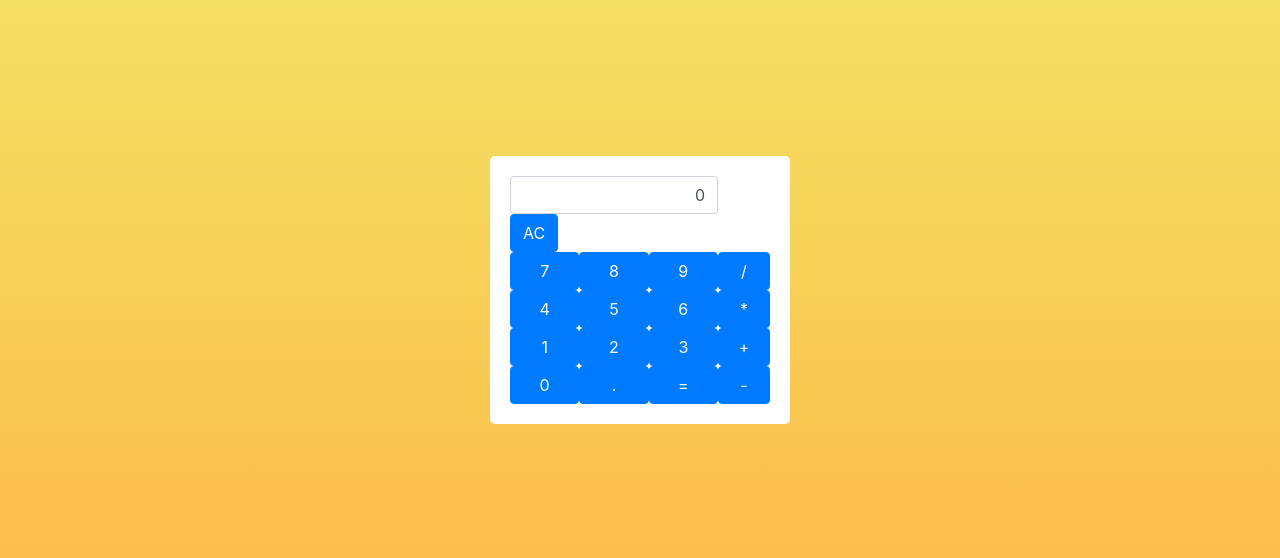
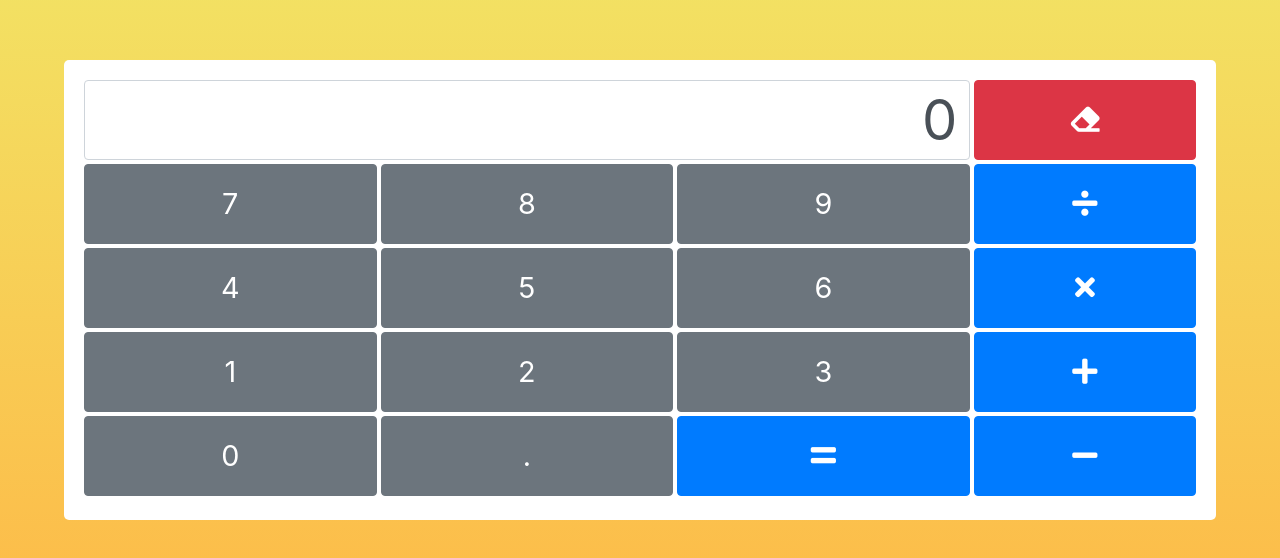
Before and after one commit to kotahashihama/vuejs-calculator, a plain HTML site: page index.html in a window 1280 px wide. Shown: the part 110-668 px from the top of the page. Drawn offline with nearby package versions, Linux system fonts and the light colour scheme.

Commit message:
Improve appearance

```diff
--- a/index.html
+++ b/index.html
@@ -3,99 +3,52 @@
 
 <head>
   <meta charset="UTF-8">
+  <meta name="viewport" content="width=device-width,initial-scale=1">
   <title>Vue.js de 電卓</title>
+
   <link rel="stylesheet" href="https://stackpath.bootstrapcdn.com/bootstrap/4.3.1/css/bootstrap.min.css"
     integrity="sha384-ggOyR0iXCbMQv3Xipma34MD+dH/1fQ784/j6cY/iJTQUOhcWr7x9JvoRxT2MZw1T" crossorigin="anonymous">
-
-  <style>
-    body {
-      display: flex;
-      flex-direction: column;
-      justify-content: center;
-      align-items: center;
-      width: 100%;
-      height: 100vh;
-      background: rgba(241, 231, 103, 1);
-      background: -moz-linear-gradient(top, rgba(241, 231, 103, 1) 0%, rgba(254, 182, 69, 1) 100%);
-      background: -webkit-gradient(left top, left bottom, color-stop(0%, rgba(241, 231, 103, 1)), color-stop(100%, rgba(254, 182, 69, 1)));
-      background: -webkit-linear-gradient(top, rgba(241, 231, 103, 1) 0%, rgba(254, 182, 69, 1) 100%);
-      background: -o-linear-gradient(top, rgba(241, 231, 103, 1) 0%, rgba(254, 182, 69, 1) 100%);
-      background: -ms-linear-gradient(top, rgba(241, 231, 103, 1) 0%, rgba(254, 182, 69, 1) 100%);
-      background: linear-gradient(to bottom, rgba(241, 231, 103, 1) 0%, rgba(254, 182, 69, 1) 100%);
-      filter: progid:DXImageTransform.Microsoft.gradient(startColorstr='#f1e767', endColorstr='#feb645', GradientType=0);
-    }
-
-    #cal {
-      padding: 20px;
-      border-radius: 5px;
-      background: #fff;
-      width: 100%;
-      max-width: 300px;
-    }
-
-    .form-view input {
-      display: inline-block;
-      width: 80%;
-    }
-
-    .number-btns {
-      width: 80%;
-    }
-
-    .operator-btns {
-      width: 20%;
-    }
-
-    .buttons {
-      display: flex;
-    }
-
-    .buttons .btn {
-      width: calc(100%/3);
-    }
-
-    .operator-btns .btn {
-      width: 100%;
-    }
-  </style>
+  <link rel="stylesheet" href="https://use.fontawesome.com/releases/v5.8.1/css/all.css"
+    integrity="sha384-50oBUHEmvpQ+1lW4y57PTFmhCaXp0ML5d60M1M7uH2+nqUivzIebhndOJK28anvf" crossorigin="anonymous">
+  <link rel="stylesheet" href="style.css">
 </head>
 
 <body>
   <div id="cal">
-    <div class="form-view">
+    <div class="monitor">
       <input class="form-control" type="text" v-model.trim="value" v-on:blur="validate" style="text-align: right">
-      <button class="btn btn-primary" v-on:click="initialize">AC</button>
+      <button class="btn btn-danger" v-on:click="initialize"><i class="fas fa-eraser"></i></button>
     </div>
 
     <div style="display: flex">
       <div class="number-btns">
         <div class="buttons">
-          <button class="btn btn-primary" v-on:click="addValue(7)">7</button>
-          <button class="btn btn-primary" v-on:click="addValue(8)">8</button>
-          <button class="btn btn-primary" v-on:click="addValue(9)">9</button>
+          <button class="btn btn-secondary" v-on:click="addValue(7)">7</button>
+          <button class="btn btn-secondary" v-on:click="addValue(8)">8</button>
+          <button class="btn btn-secondary" v-on:click="addValue(9)">9</button>
         </div>
         <div class="buttons">
-          <button class="btn btn-primary" v-on:click="addValue(4)">4</button>
-          <button class="btn btn-primary" v-on:click="addValue(5)">5</button>
-          <button class="btn btn-primary" v-on:click="addValue(6)">6</button>
+          <button class="btn btn-secondary" v-on:click="addValue(4)">4</button>
+          <button class="btn btn-secondary" v-on:click="addValue(5)">5</button>
+          <button class="btn btn-secondary" v-on:click="addValue(6)">6</button>
         </div>
         <div class="buttons">
-          <button class="btn btn-primary" v-on:click="addValue(1)">1</button>
-          <button class="btn btn-primary" v-on:click="addValue(2)">2</button>
-          <button class="btn btn-primary" v-on:click="addValue(3)">3</button>
+          <button class="btn btn-secondary" v-on:click="addValue(1)">1</button>
+          <button class="btn btn-secondary" v-on:click="addValue(2)">2</button>
+          <button class="btn btn-secondary" v-on:click="addValue(3)">3</button>
         </div>
         <div class="buttons">
-          <button class="btn btn-primary" v-on:click="addValue(0)">0</button>
-          <button class="btn btn-primary" v-on:click="addValue('.')">.</button>
-          <button class="btn btn-primary" v-on:click="execute">=</button>
+          <button class="btn btn-secondary" v-on:click="addValue(0)">0</button>
+          <button class="btn btn-secondary" v-on:click="addValue('.')">.</button>
+          <button class="btn btn-primary" v-on:click="execute"><i class="fas fa-equals"></i></button>
         </div>
       </div>
 
       <div class="operator-btns">
-        <button class="btn btn-primary" v-on:click="addValue('/')">/</button>
-        <button class="btn btn-primary" v-on:click="addValue('*')">*</button>
-        <button class="btn btn-primary" v-on:click="addValue('+')">+</button>
-        <button class="btn btn-primary" v-on:click="addValue('-')">-</button>
+        <button class="btn btn-primary" v-on:click="addValue('/')"><i class="fas fa-divide"></i></button>
+        <button class="btn btn-primary" v-on:click="addValue('*')"><i class="fas fa-times"></i></button>
+        <button class="btn btn-primary" v-on:click="addValue('+')"><i class="fas fa-plus"></i></button>
+        <button class="btn btn-primary" v-on:click="addValue('-')"><i class="fas fa-minus"></i></button>
       </div>
     </div>
 
--- /dev/null
+++ b/style.scss
@@ -0,0 +1,74 @@
+html {
+  height: 100%;
+}
+
+body {
+  display: flex;
+  flex-direction: column;
+  justify-content: center;
+  align-items: center;
+  height: 100%;
+  background: rgba(241, 231, 103, 1);
+  background: -moz-linear-gradient(top, rgba(241, 231, 103, 1) 0%, rgba(254, 182, 69, 1) 100%);
+  background: -webkit-gradient(left top, left bottom, color-stop(0%, rgba(241, 231, 103, 1)), color-stop(100%, rgba(254, 182, 69, 1)));
+  background: -webkit-linear-gradient(top, rgba(241, 231, 103, 1) 0%, rgba(254, 182, 69, 1) 100%);
+  background: -o-linear-gradient(top, rgba(241, 231, 103, 1) 0%, rgba(254, 182, 69, 1) 100%);
+  background: -ms-linear-gradient(top, rgba(241, 231, 103, 1) 0%, rgba(254, 182, 69, 1) 100%);
+  background: linear-gradient(to bottom, rgba(241, 231, 103, 1) 0%, rgba(254, 182, 69, 1) 100%);
+  filter: progid:DXImageTransform.Microsoft.gradient(startColorstr='#f1e767', endColorstr='#feb645', GradientType=0);
+}
+
+#cal {
+  padding: 20px;
+  border-radius: 5px;
+  background: #fff;
+  width: 90%;
+}
+
+.monitor {
+  display: flex;
+  margin-bottom: .5vh;
+
+  input {
+    display: block;
+    margin-right: .5vh;
+    width: 80%;
+    height: 10vh;
+    font-size: 7vh;
+  }
+
+  button {
+    display: block;
+    width: 20%;
+    font-size: 180%;
+  }
+}
+
+.number-btns {
+  width: 80%;
+}
+
+.operator-btns {
+  width: 20%;
+}
+
+.buttons {
+  display: flex;
+}
+
+.buttons  {
+  button {
+    margin: 0 .5vh .5vh 0;
+    width: calc(100%/3);
+    height: 10vh;
+    font-size: 180%;
+  }
+}
+
+.operator-btns .btn {
+  display: block;
+  margin: 0 .5vh .5vh 0;
+  width: 100%;
+  height: 10vh;
+  font-size: 180%;
+}
```
Also changed, not shown: style.css (added), 1 other file.
